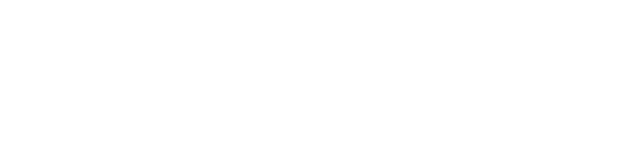
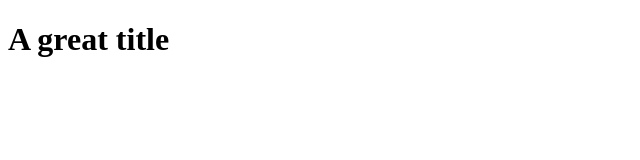
Before and after one commit to grungi-ankhfire/wad26_first_repo, a plain HTML site: page index.html in a window 1280 px wide. Shown: the whole page, without its empty margins (0-640 px from the left). Drawn offline with Linux system fonts and the light colour scheme.

Commit message:
Add title and css

```diff
--- a/index.html
+++ b/index.html
@@ -6,6 +6,6 @@
     <title>Document</title>
 </head>
 <body>
-
+    <h1>A great title</h1>
 </body>
 </html>
--- /dev/null
+++ b/style.css
@@ -0,0 +1,3 @@
+body {
+    background-color: red;
+}
```
